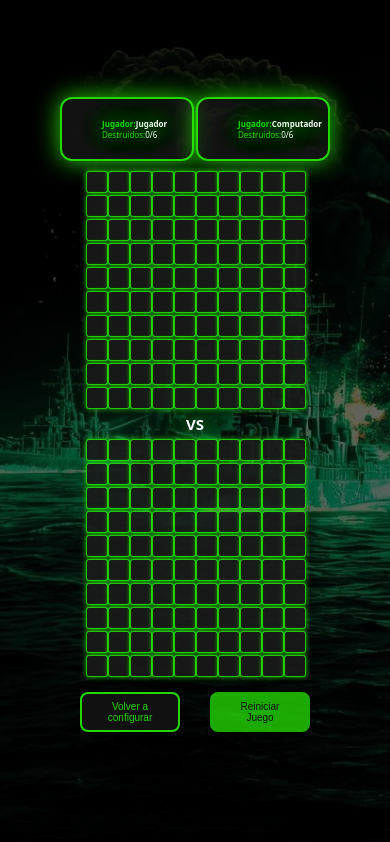
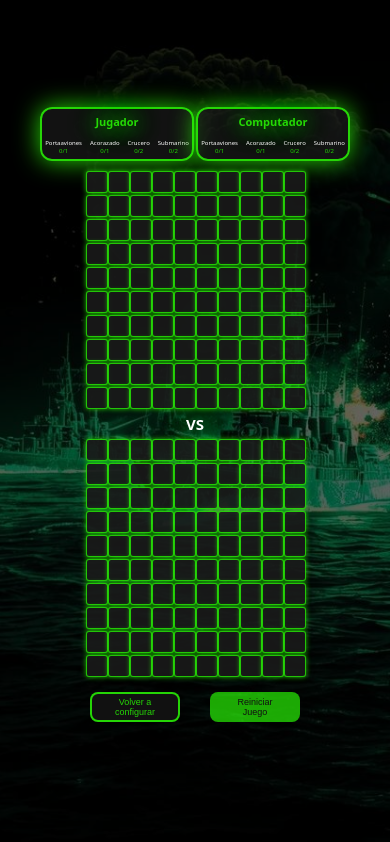
Before and after one commit to carnunezg/battle-ship-app, a React (Vite) app: page /game in a window 390 px wide. Built offline with nearby package versions, Linux system fonts and the light colour scheme.

Commit message:
update: Agustes de diseño y logica en el tablero

```diff
--- a/src/components/GameBattleShip.jsx
+++ b/src/components/GameBattleShip.jsx
@@ -118,8 +118,12 @@ const GameBattleShip = () => {
         }, 2000);
 
         if (updatedSunkShips.length === totalComputerShips) {
+          setTimeout(() => {
+            setMessage("¡GANASTE!");
             setMessageWinner("Hundiste todos los barcos del Computador.");
             setGameOver(true);
+          }, 2000);
+
           return;
         }
       }
@@ -162,8 +166,12 @@ const GameBattleShip = () => {
         }, 2000);
 
         if (updatedSunkShips.length === totalPlayerShips) {
+          setTimeout(() => {
+            setMessage("¡PERDISTE!");
             setMessageWinner("El Computador hundió todos tus barcos.");
             setGameOver(true);
+          }, 2000);
+
           return;
         }
       }
@@ -207,6 +215,20 @@ const GameBattleShip = () => {
     );
   };
 
+  const getShipSummary = (sunkShips, shipList) => {
+    const summary = {};
+
+    shipList.forEach((ship) => {
+      const total = ship.count;
+      const sunk = Array.from({ length: total }).filter((_, i) =>
+        sunkShips.includes(`${ship.name}-${i + 1}`)
+      ).length;
+
+      summary[ship.name] = { sunk, total };
+    });
+
+    return summary;
+  };
   return (
     <main className="background-animated">
       <section className="modal">
@@ -230,40 +252,61 @@ const GameBattleShip = () => {
                   : "message-game-over"
               }
             >
-              <h2>
-                {sunkComputerShips.length === totalComputerShips
-                  ? "¡GANASTE!"
-                  : "¡PERDISTE!"}
-              </h2>
+              <h2>{message}</h2>
               <p>{messageWinner}</p>
             </div>
           ) : (
             <>
               <div className="card-info-player">
-                <h3 className="date-info">
-                  Jugador:{" "}
-                  <span className="name-player">{player || "Jugador"}</span>
-                </h3>
-                <p className="date-info">
-                  Destruidos:
-                  <span className="name-player">
-                    {" "}
-                    {sunkPlayerShips.length}/6
+                <h3 className="date-info">{player || "Jugador"}</h3>
+
+                <div className="ship-summary">
+                  {Object.entries(getShipSummary(sunkPlayerShips, ships)).map(
+                    ([name, { sunk, total }]) => (
+                      <p
+                        key={name}
+                        className={`ship-summary-item ${
+                          sunk === total ? "sunk" : ""
+                        }`}
+                      >
+                        {name}{" "}
+                        <span
+                          className={`ship-info ${
+                            sunk === total ? "ship-info-sunk" : ""
+                          }`}
+                        >
+                          {sunk}/{total}
                         </span>
                       </p>
+                    )
+                  )}
+                </div>
               </div>
 
               <div className="card-info-pc">
-                <h3 className="date-info">
-                  Jugador: <span className="name-player"> Computador</span>
-                </h3>
-                <p className="date-info">
-                  Destruidos:
-                  <span className="name-player">
-                    {" "}
-                    {sunkComputerShips.length}/6
+                <h3 className="date-info">Computador</h3>
+
+                <div className="ship-summary">
+                  {Object.entries(getShipSummary(sunkComputerShips, ships)).map(
+                    ([name, { sunk, total }]) => (
+                      <p
+                        key={name}
+                        className={`ship-summary-item ${
+                          sunk === total ? "sunk" : ""
+                        }`}
+                      >
+                        {name}{" "}
+                        <span
+                          className={`ship-info ${
+                            sunk === total ? "ship-info-sunk" : ""
+                          }`}
+                        >
+                          {sunk}/{total}
                         </span>
                       </p>
+                    )
+                  )}
+                </div>
               </div>
             </>
           )}
--- a/src/components/GameSettings.jsx
+++ b/src/components/GameSettings.jsx
@@ -21,7 +21,7 @@ const GameSettings = () => {
 
   const handleCellClick = (x, y) => {
     if (!selectedShip) {
-      setMessage("Debes seleccionar un barco antes de colocar.");
+      setMessage("Debes seleccionar un barco.");
       setTimeout(() => setMessage(""), 3000);
       return;
     }
--- a/src/css/GameSettings.css
+++ b/src/css/GameSettings.css
@@ -71,8 +71,8 @@
   background: #111111;
   padding: 10px 20px;
   border-radius: 8px;
-  border: 2px solid #29f705da;
-  box-shadow: 0 0 25px #29f705da;
+  border: 2px solid #ff2727;
+  box-shadow: 0 0 25px #ff2727;
   z-index: 1000;
   text-align: center;
   animation: slideInCenter 0.5s ease-out forwards;
@@ -95,6 +95,26 @@
   animation: slideInCenter 0.5s ease-out forwards;
 }
 
+@keyframes pulse-green {
+  0%,
+  100% {
+    box-shadow: 0 0 15px #29f705da;
+  }
+  50% {
+    box-shadow: 0 0 25px #29f705da;
+  }
+}
+
+@keyframes pulse-red {
+  0%,
+  100% {
+    box-shadow: 0 0 15px #ff2727;
+  }
+  50% {
+    box-shadow: 0 0 25px #ff2727;
+  }
+}
+
 .message-winner {
   color: #29f705da;
   font-weight: bold;
@@ -106,6 +126,7 @@
   text-align: center;
   width: 380px;
   height: 110px;
+  animation: pulse-green 1.5s infinite;
 }
 
 .message-game-over {
@@ -114,11 +135,12 @@
   background: rgba(33, 33, 33, 0.9);
   padding: 10px 20px;
   border-radius: 8px;
-  border: 2px solid #29f705da;
-  box-shadow: 0 0 25px #29f705da;
+  border: 2px solid #ff2727;
+  box-shadow: 0 0 25px #ff2727;
   text-align: center;
   width: 380px;
   height: 110px;
+  animation: pulse-red 1.5s infinite;
 }
 
 .container-form-boars {
@@ -211,32 +233,58 @@
 
 .card-info-player {
   background: rgba(26, 26, 26, 0.7);
-  padding: 30px 40px;
+  padding: 40px 40px;
   border-radius: 12px;
   color: white;
   border: 2px solid #29f705da;
   box-shadow: 0 0 25px #29f705da;
   display: flex;
   flex-direction: column;
-  align-items: start;
+  align-items: center;
   justify-content: center;
   width: 290px;
-  height: 20px;
+  height: 30px;
 }
 
 .card-info-pc {
   background: rgba(26, 26, 26, 0.7);
-  padding: 30px 40px;
+  padding: 40px 40px;
   border-radius: 12px;
   color: white;
   border: 2px solid #29f705da;
   box-shadow: 0 0 25px #29f705da;
   display: flex;
   flex-direction: column;
-  align-items: start;
+  align-items: center;
   justify-content: center;
   width: 290px;
-  height: 20px;
+  height: 30px;
+}
+
+.ship-summary {
+  display: flex;
+  gap: 8px;
+}
+
+.ship-summary-item {
+  font-weight: bold;
+  text-align: center;
+  padding: 6px;
+  font-size: 12px;
+}
+
+.ship-summary-item.sunk {
+  color: red;
+  text-decoration: line-through;
+}
+
+.ship-info {
+  color: #29f705da;
+}
+
+.ship-info-sunk {
+  color: #ff2727;
+  text-decoration: line-through;
 }
 
 .board-grid {
@@ -304,7 +352,7 @@
   color: #fff;
   text-shadow: 0 0 20px #29f705da, 0 0 30px #29f705da;
   padding: 0;
-  margin: 0;
+  margin-bottom: 0px;
 }
 
 .title-vs {
@@ -583,22 +631,36 @@ Teléfonos pequeños
 
   .message-winner,
   .message-game-over {
-    width: 220px;
-    height: 80px;
-    font-size: 11px;
+    width: 200px;
+    height: 40px;
+    font-size: 9px;
   }
 
   .card-info-player,
   .card-info-pc {
     display: flex;
     flex-direction: column;
-    align-items: start;
     width: 50px;
     height: 0;
+    padding: 25px 50px;
+  }
+
+  .ship-summary {
+    display: flex;
+    gap: 8px;
+    margin-top: 10px;
+  }
+
+  .ship-summary-item {
+    font-weight: normal;
+    text-align: center;
+    padding: 0px;
+    margin: 0;
+    font-size: 6px;
   }
 
   .date-info {
-    font-size: 8px;
+    font-size: 11px;
     color: #29f705da;
     padding: 0;
     margin: 0;
@@ -611,6 +673,10 @@ Teléfonos pequeños
     margin: 0;
   }
 
+  h2 {
+    margin: 0;
+  }
+
   .container-info {
     display: flex;
     gap: 2px;
@@ -619,9 +685,9 @@ Teléfonos pequeños
 
   .button-reset,
   .button-back-setting {
-    font-size: 10px;
-    width: 100px;
-    height: 40px;
+    font-size: 9px;
+    width: 90px;
+    height: 30px;
   }
 
   .title-vs {
```
Lines whose indentation alone changed are shown as unchanged.
